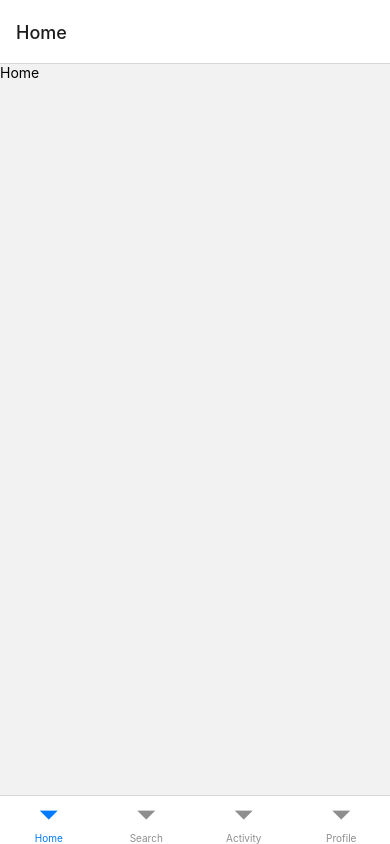
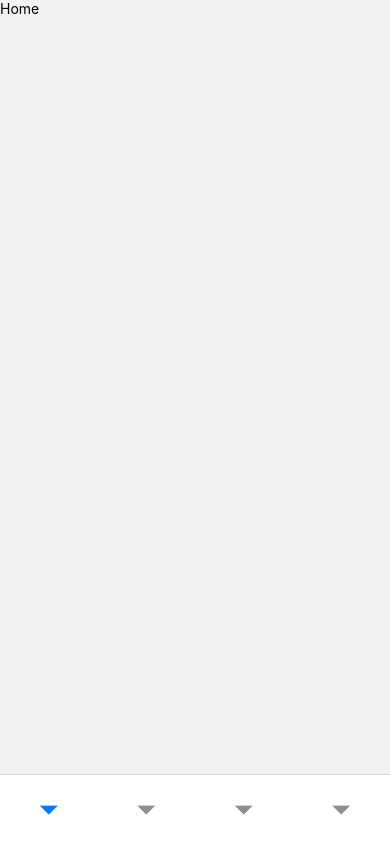
Before and after one commit to jaehafe/RN-complete-guide, a React Native app in the folder RNInstagram/: screen / in a window 390 px wide. Built offline with nearby package versions, Linux system fonts and the light colour scheme.

Commit message:
fix: java version 불일치 문제 수정

```diff
--- a/RNInstagram/App.tsx
+++ b/RNInstagram/App.tsx
@@ -19,7 +19,15 @@ const App = () => {
 
   const BottomTabScreen = () => {
     return (
-      <Tab.Navigator>
+      <Tab.Navigator
+        screenOptions={({route}) => ({
+          tabBarHideOnKeyboard: true,
+          tabBarShowLabel: false,
+          headerShown: false,
+          tabBarStyle: {
+            height: 70,
+          },
+        })}>
         <Tab.Screen name="Home" component={Home} />
         <Tab.Screen name="Search" component={Search} />
         <Tab.Screen name="Activity" component={Activity} />
--- a/RNInstagram/package.json
+++ b/RNInstagram/package.json
@@ -15,7 +15,9 @@
     "@react-navigation/native": "^6.1.7",
     "@react-navigation/native-stack": "^6.9.13",
     "react": "18.2.0",
-    "react-native": "0.72.3"
+    "react-native": "0.72.3",
+    "react-native-safe-area-context": "^4.7.1",
+    "react-native-screens": "^3.23.0"
   },
   "devDependencies": {
     "@babel/core": "^7.20.0",
```
Also changed, not shown: 3 other files (tests, documents, lock files or other folders).
